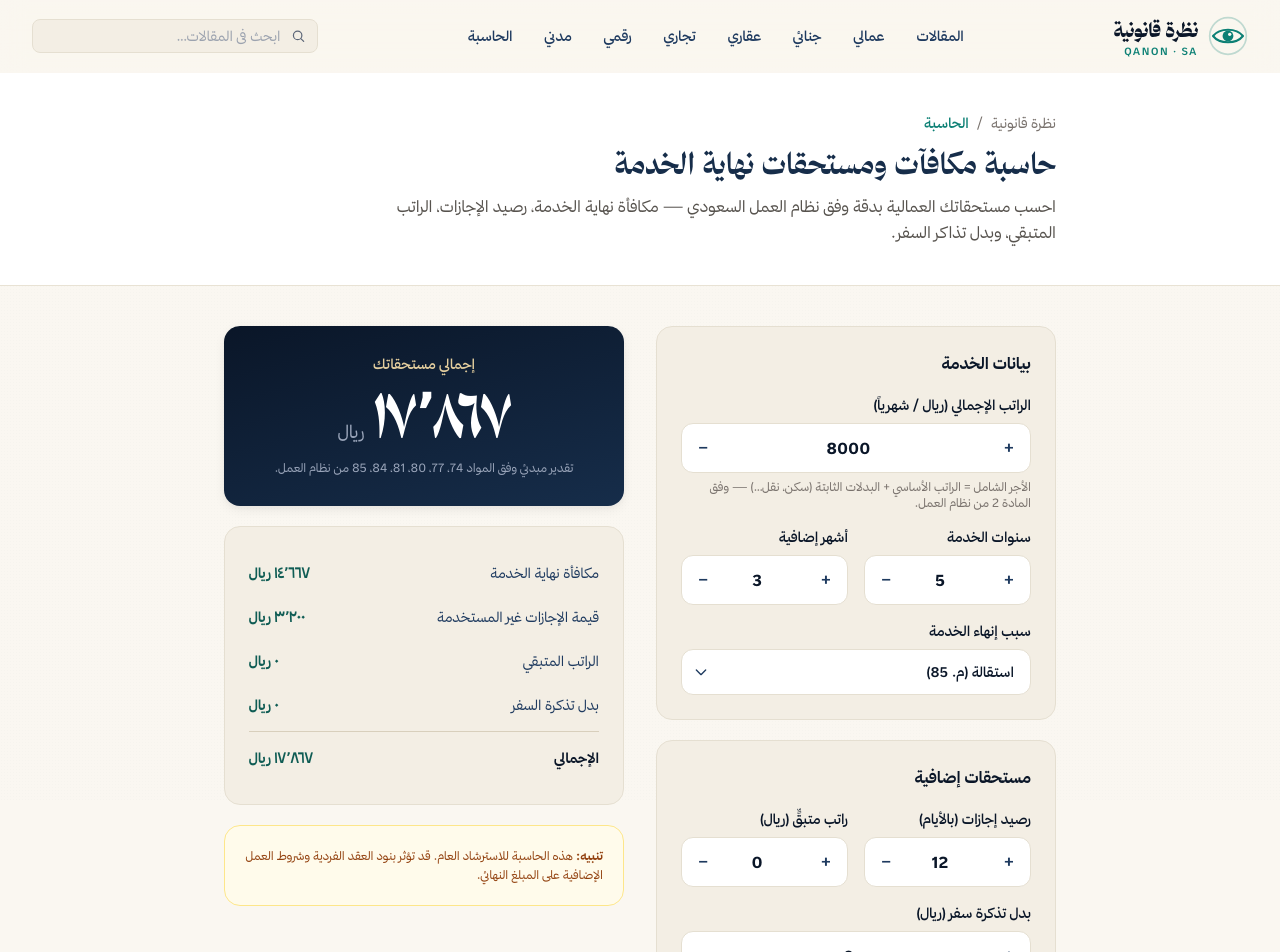
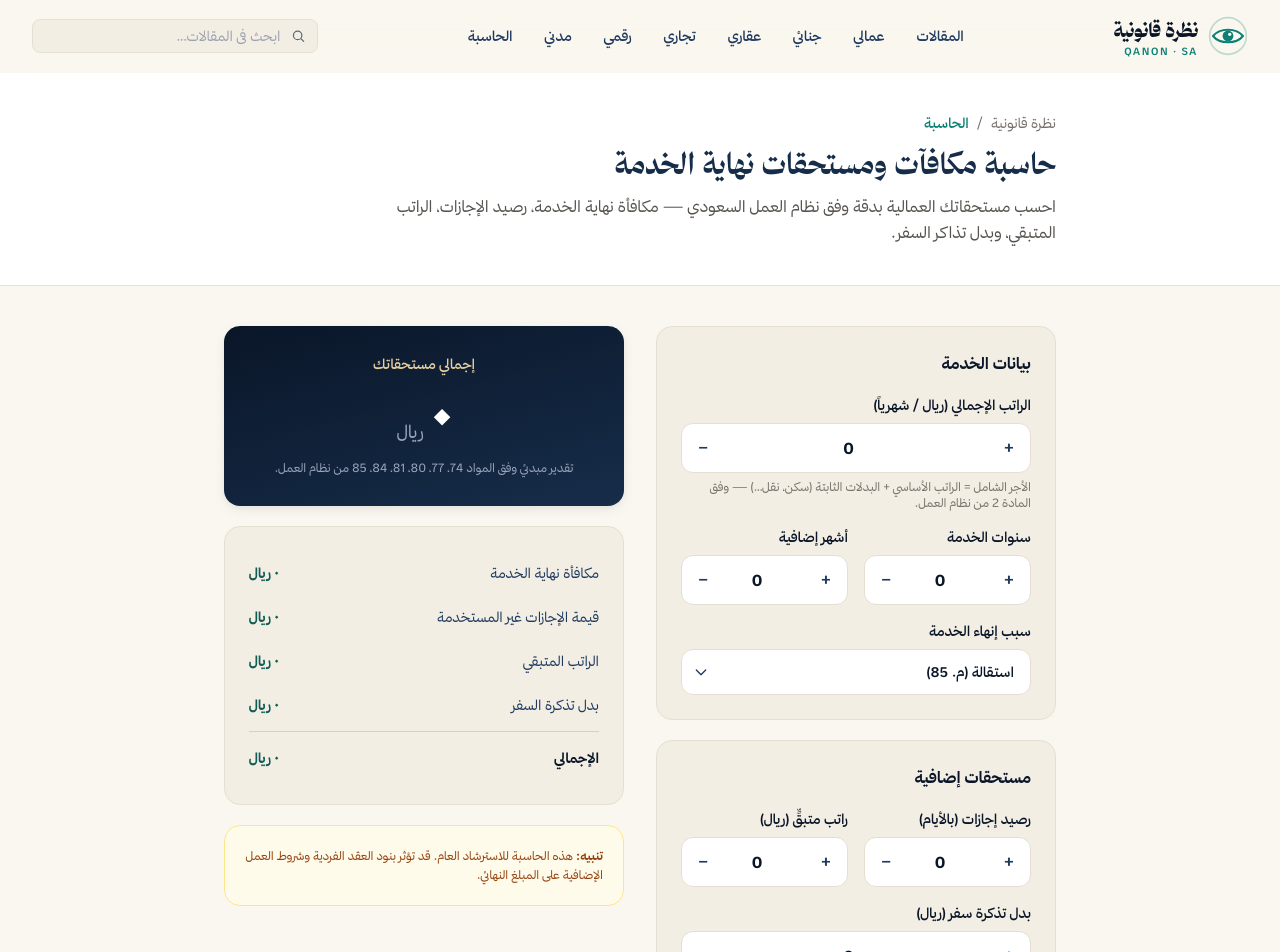
Before and after one commit to goldpricesa/qanon-sa, a Next.js app: page /calculator in a window 1280 px wide. Shown: the top 952 px of the page. Built offline with nearby package versions, Linux system fonts and the light colour scheme.

Commit message:
fix(calculator): start with empty zeroed state instead of demo values
https://claude.ai/code/session_01WmLCiQCfdN33aCfSTwxBh8

```diff
--- a/src/components/calculator/EndOfServiceCalculator.tsx
+++ b/src/components/calculator/EndOfServiceCalculator.tsx
@@ -243,11 +243,11 @@ function ResultRow({
 // ─── Main Calculator ──────────────────────────────────────────────────────────
 
 export default function EndOfServiceCalculator() {
-  const [salary, setSalary] = useState(8000)
-  const [years, setYears] = useState(5)
-  const [extraMonths, setExtraMonths] = useState(3)
+  const [salary, setSalary] = useState(0)
+  const [years, setYears] = useState(0)
+  const [extraMonths, setExtraMonths] = useState(0)
   const [reason, setReason] = useState<EosReason>('resign')
-  const [vacationDays, setVacationDays] = useState(12)
+  const [vacationDays, setVacationDays] = useState(0)
   const [remainingSalary, setRemainingSalary] = useState(0)
   const [ticketAllowance, setTicketAllowance] = useState(0)
 
```
